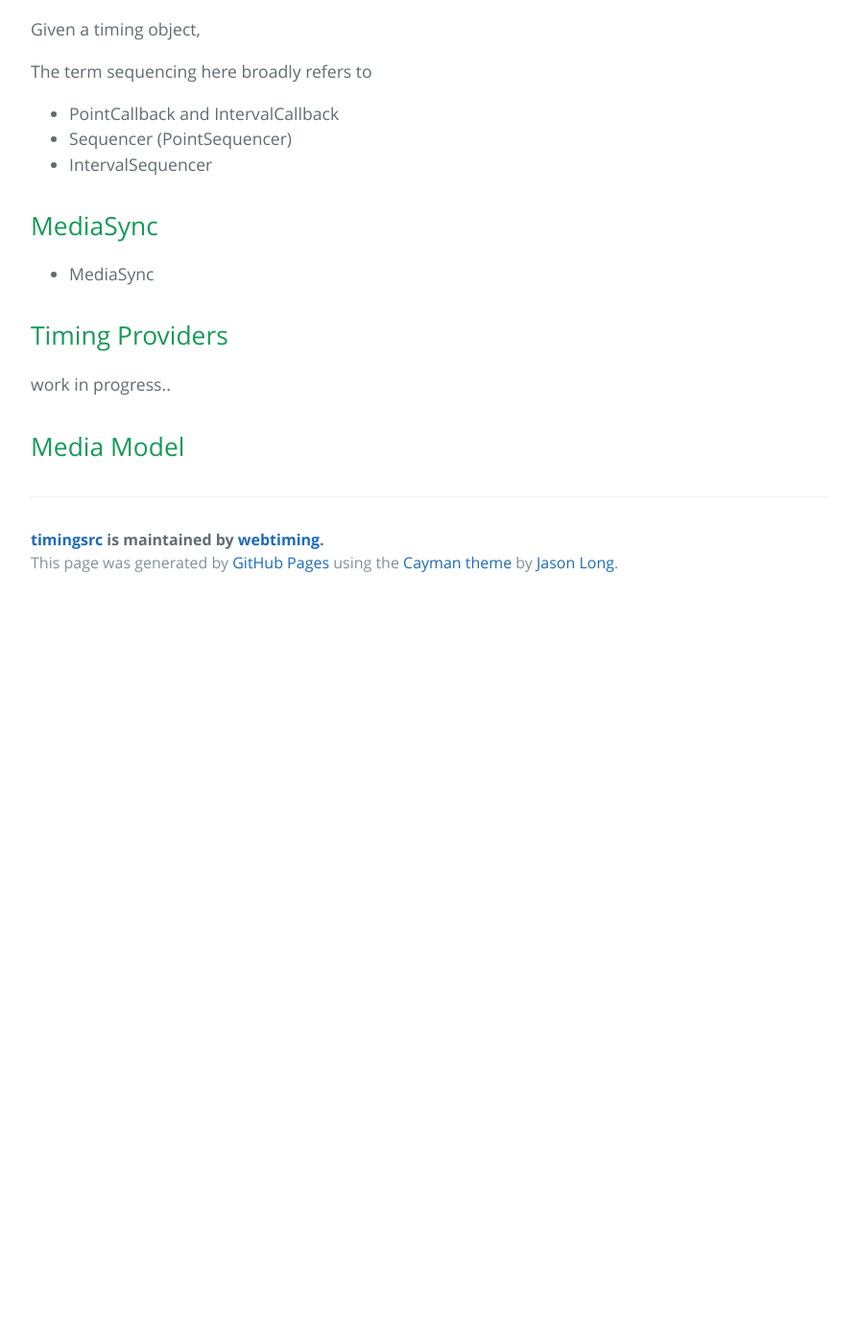
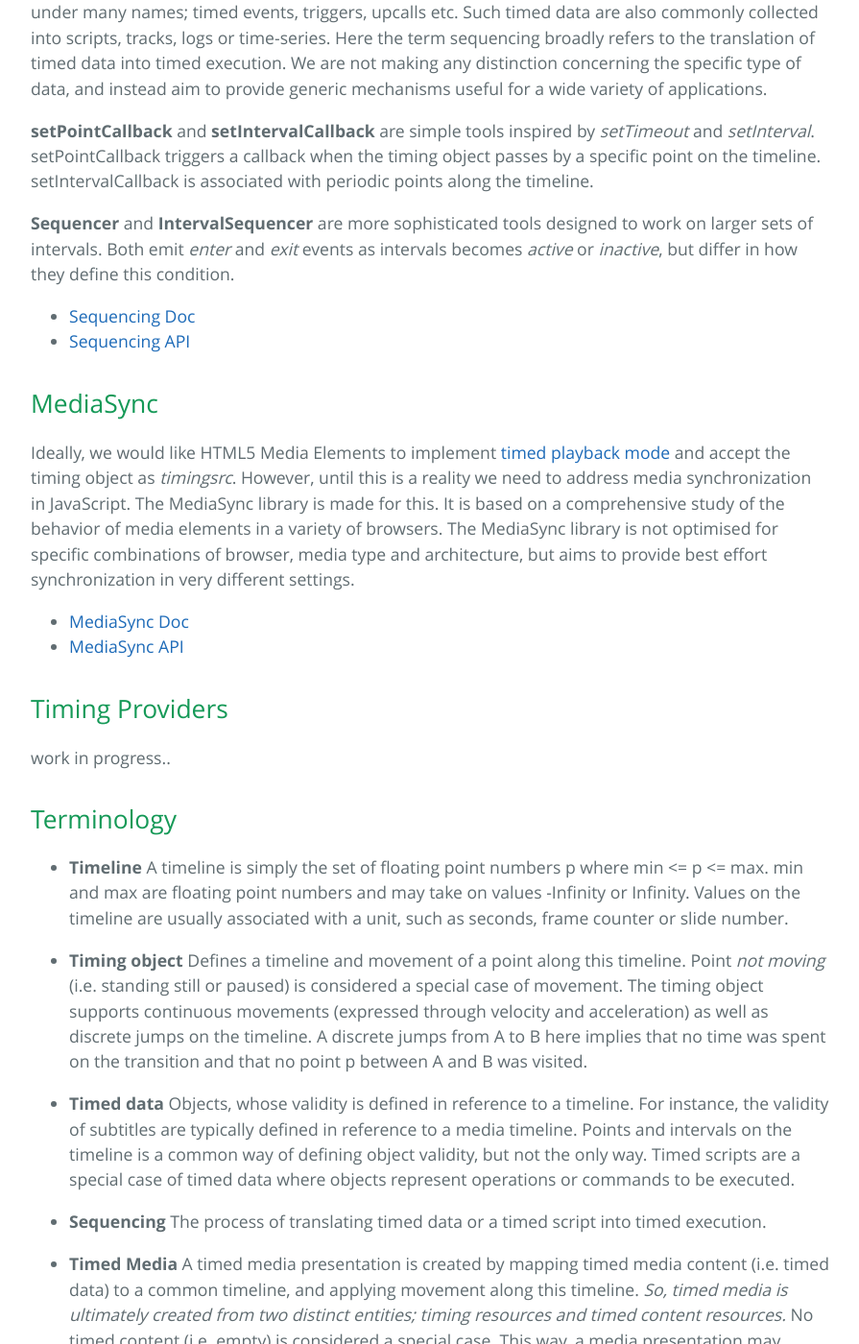
Before and after one commit to webtiming/timingsrc, a Jekyll site: the page built from doc/index.md, in a window 1280 px wide and 1400 px high, scrolled down 1087 px. Shown: the whole window at 96% size, without its empty margins (192-1087 px from the left). Built offline with Jekyll 4.4.1, drawn with Linux system fonts in a browser that asks for light colours; Markdown is read by kramdown in place of the engine named in the settings; before the commit the page ends 1717 px from its top, so only the background shows below that; some of the changed text lies outside the part shown.

Commit message:
completed doc/index.md

```diff
--- a/doc/index.md
+++ b/doc/index.md
@@ -11,8 +11,7 @@ The timing object programming model currently includes four concepts;
 - [timing providers](#timingprovider)
 
 This document briefly introduces these concepts and provides links for further documentation. Finally,
-terminology and defintions used in this documentation are clarified in [media model](#mediamodel).
-
+terms and definitions used in this documentation are clarified in [terminology](#terminology).
 
 <a name="timingobject"></a>
 ## Timing Objects
@@ -25,26 +24,33 @@ Additionally, timing converters are a special kind of timing objects that depend
 Timing converters are useful when you need an alternative representations for a single timing object. For instance,
 timing converters may be used to shift or scale the timeline.
 
-You may read more about programming with timing objects and timing converters in
-
-- [TimingObject Doc](doc/doctimingobject.html)
-- [TimingObject API](doc/apitimingobject.html)
+- [TimingObject Doc](doc/doc_timingobject.html)
+- [TimingObject API](doc/api_timingobject.html)
 
 <a name="sequencing"></a>
 ## Sequencing
 
-Given a timing object,
+Given a timing object, a common challenge is to correctly align timed data. This challenge is known under many names;
+timed events, triggers, upcalls etc. Such timed data are also commonly collected into scripts, tracks, logs or time-series.
+Here the term sequencing broadly refers to the translation of timed data into timed execution. We are not making any
+distinction concerning the specific type of data, and instead aim to provide generic mechanisms useful for a wide variety of applications.
 
-The term sequencing here broadly refers to
+**setPointCallback** and **setIntervalCallback** are simple tools inspired by _setTimeout_ and _setInterval_. setPointCallback triggers a callback when the timing object passes by a specific point on the timeline. setIntervalCallback is associated with periodic points along the timeline.
 
-- PointCallback and IntervalCallback
-- Sequencer (PointSequencer)
-- IntervalSequencer
+**Sequencer** and **IntervalSequencer** are more sophisticated tools designed to work on larger sets of intervals. Both emit _enter_ and _exit_ events as intervals becomes _active_ or _inactive_, but differ in how they define this condition.
+
+- [Sequencing Doc](doc/doc_sequencing.html)
+- [Sequencing API](doc/api_sequencing.html)
+
 
 <a name="mediasync"></a>
 ## MediaSync
 
-- MediaSync
+Ideally, we would like HTML5 Media Elements to implement [timed playback mode](http://webtiming.github.io/timingobject/#media-elements-and-the-timing-object) and accept the timing object as _timingsrc_. However, until this is a reality we need to address media synchronization in JavaScript. The MediaSync library is made for this. It is based on a comprehensive study of the behavior of media elements in a variety of browsers. The MediaSync library is not optimised for specific combinations of browser, media type and architecture, but aims to provide best effort synchronization in very different settings.
+
+- [MediaSync Doc](doc/doc_mediasync.html)
+- [MediaSync API](doc/api_mediasync.html)
+
 
 <a name="timingprovider"></a>
 ## Timing Providers
@@ -52,5 +58,21 @@ The term sequencing here broadly refers to
 work in progress..
 
 
-<a name="mediamodel"></a>
-## Media Model
+<a name="terminology"></a>
+## Terminology
+
+- **Timeline** A timeline is simply the set of floating point numbers p where min \<= p \<= max. min and max are floating point numbers and may take on values -Infinity or Infinity. Values on the timeline are usually associated with a unit, such as seconds, frame counter or slide number.
+
+- **Timing object** Defines a timeline and movement of a point along this timeline. Point *not moving* (i.e. standing still or paused) is considered a special case of movement. The timing object supports continuous movements (expressed through velocity and acceleration) as well as discrete jumps on the timeline. A discrete jumps from A to B here implies that no time was spent on the transition and that no point p between A and B was visited.
+
+- **Timed data** Objects, whose validity is defined in reference to a timeline. For instance, the validity of subtitles are typically defined in reference to a media timeline. Points and intervals on the timeline is a common way of defining object validity, but not the only way. Timed scripts are a special case of timed data where objects represent operations or commands to be executed.
+
+- **Sequencing** The process of translating timed data or a timed script into timed execution.
+
+- **Timed Media** A timed media presentation is created by mapping timed media content (i.e. timed data) to a common timeline, and applying movement along this timeline. *So, timed media is ultimately created from two distinct entities; timing resources and timed content resources.* No timed content (i.e. empty) is considered a special case. This way, a media presentation may dynamically replace all its timed content during playback/presentation, yet remain well defined at all times. Multiple timingobjects/timelines may be defined for a single media presentation, and media content may define validity with respect to multiple timelines.
+
+- **Online Timed Media** Online timed media is media presentation where at least one resource (timing resource or content resource) is connected to an online resource.
+
+- **Multi-device Timed Media** A timed media presentation where at least one timing object is connected to an online timing resource. It follows that multi-device timed media is also online timed media.
+
+> Timed media is created from two distinct entities; timing objects and timed content.
```
Also changed, not shown: doc/api_mediasync.md (added, +4 -0 lines), doc/api_sequencing.md (added, +4 -0 lines), doc/api_timingobject.md (added, +4 -0 lines), doc/doc_mediasync.md (added, +4 -0 lines), doc/doc_sequencing.md (added, +7 -0 lines), doc/doc_timingobject.md (added, +4 -0 lines).
